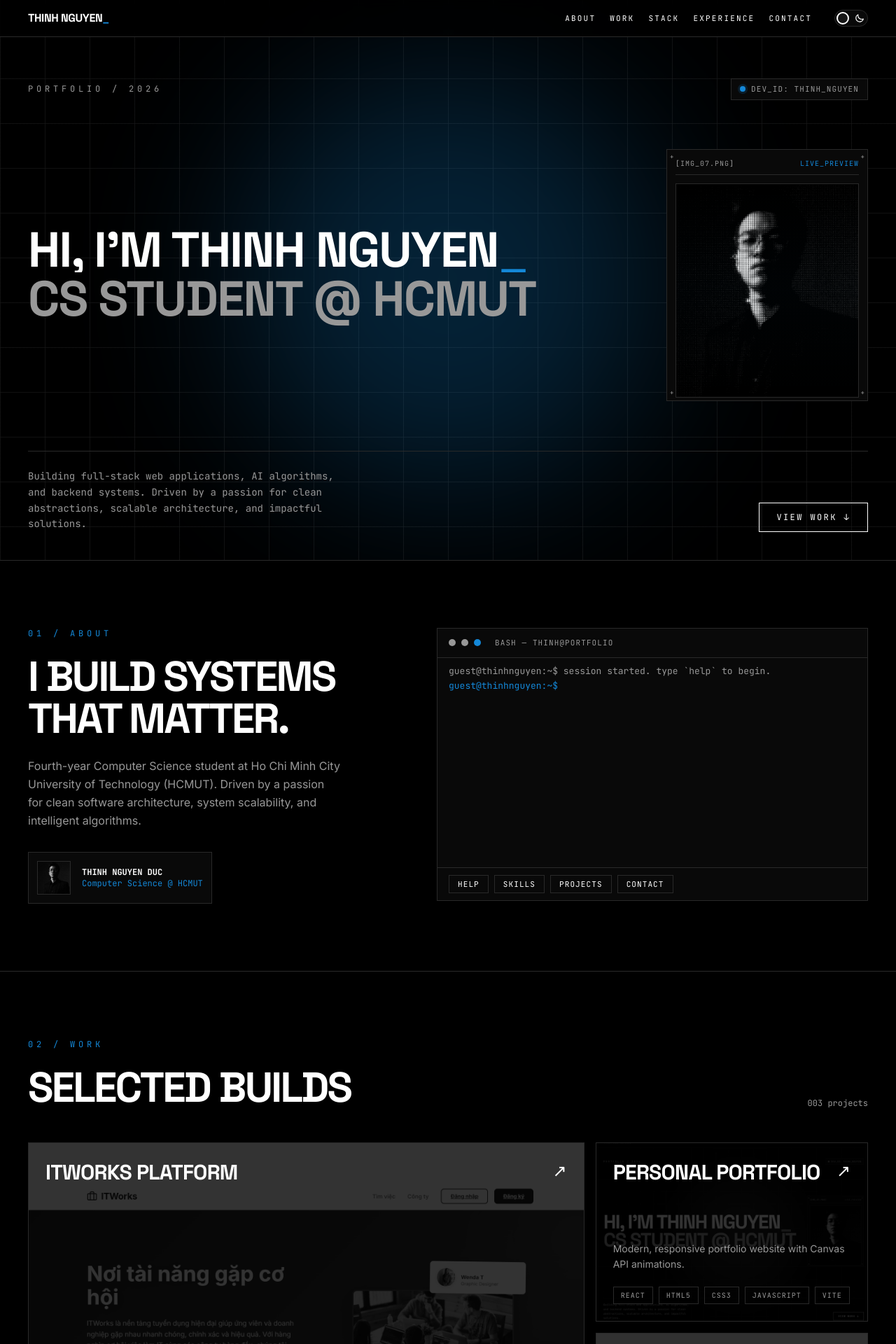
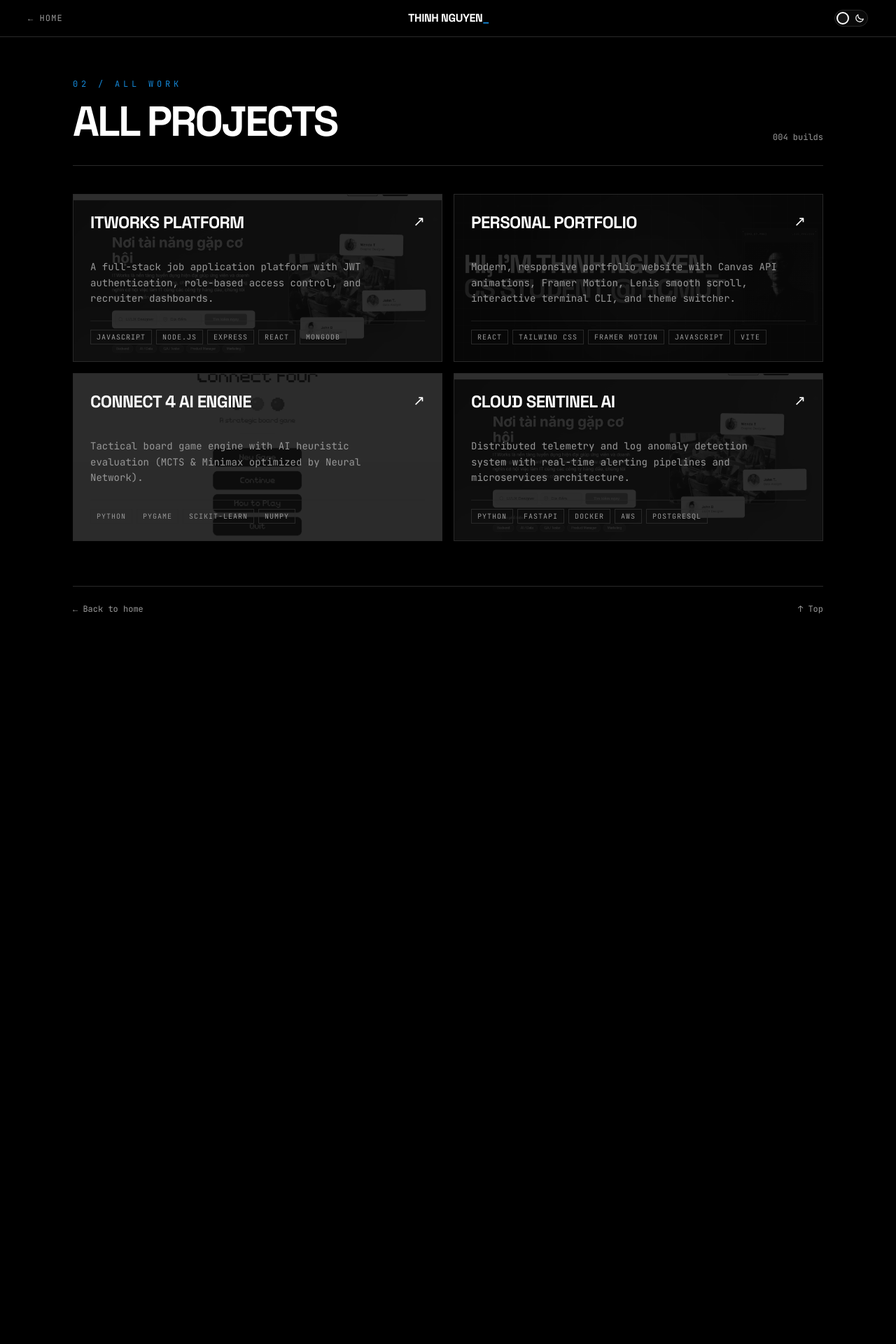
Before and after one commit to Thinkj07/thinh-nguyen-dev, a React (Vite) app: page /projects in a window 1280 px wide. Shown: the top 1920 px of the page at 70% size. After the commit the page ends 958 px from the top, so only its background shows below. Built offline with nearby package versions, Linux system fonts and the light colour scheme.

Commit message:
feat: detail projects page

```diff
--- a/package.json
+++ b/package.json
@@ -17,6 +17,7 @@
     "motion": "^12.43.0",
     "react": "^18.3.1",
     "react-dom": "^18.3.1",
+    "react-router-dom": "^7.18.2",
     "tailwind-merge": "^3.5.0"
   },
   "devDependencies": {
--- a/src/App.jsx
+++ b/src/App.jsx
@@ -1,4 +1,5 @@
-import React from "react";
+import React, { useEffect } from "react";
+import { BrowserRouter, Routes, Route, useLocation, Navigate } from "react-router-dom";
 import { ThemeProvider } from "./lib/ThemeContext";
 import { SmoothScroll } from "./portfolio/SmoothScroll";
 import { CustomCursor } from "./portfolio/CustomCursor";
@@ -9,31 +10,48 @@ import { Projects } from "./portfolio/Projects";
 import { SkillsMarquee } from "./portfolio/SkillsMarquee";
 import { Timeline } from "./portfolio/Timeline";
 import { Contact } from "./portfolio/Contact";
+import { AllProjects } from "./portfolio/AllProjects";
 
 const NAV = [
-  { label: "About", href: "#about" },
-  { label: "Work", href: "#projects" },
-  { label: "Stack", href: "#stack" },
-  { label: "Experience", href: "#experience" },
-  { label: "Contact", href: "#contact" },
+  { label: "About", href: "/#about" },
+  { label: "Work", href: "/#projects" },
+  { label: "Stack", href: "/#stack" },
+  { label: "Experience", href: "/#experience" },
+  { label: "Contact", href: "/#contact" },
 ];
 
-export default function App() {
+function ScrollToTop() {
+  const { pathname } = useLocation();
+
+  useEffect(() => {
+    window.scrollTo({ top: 0, left: 0, behavior: "instant" });
+  }, [pathname]);
+
+  return null;
+}
+
+function HomePage() {
   return (
-    <ThemeProvider>
     <div className="min-h-screen bg-background text-foreground selection:bg-terminal selection:text-background">
       <SmoothScroll />
       <CustomCursor />
 
       {/* Header Navigation */}
       <header className="fixed inset-x-0 top-0 z-50 flex items-center justify-between gap-4 border-b border-border bg-background/80 px-5 py-3.5 backdrop-blur sm:px-10 transition-colors duration-300">
-          <a href="#hero" className="min-w-0 truncate font-display font-bold uppercase tracking-tight text-foreground hover:text-terminal transition-colors">
+        <a
+          href="/#hero"
+          className="min-w-0 truncate font-display font-bold uppercase tracking-tight text-foreground hover:text-terminal transition-colors"
+        >
           THINH NGUYEN<span className="text-terminal">_</span>
         </a>
         <div className="flex items-center gap-4 sm:gap-8">
           <nav className="hidden sm:flex shrink-0 gap-5 font-mono text-[11px] uppercase tracking-[0.2em]">
             {NAV.map((n) => (
-                <a key={n.href} href={n.href} className="hover:text-terminal transition-colors">
+              <a
+                key={n.href}
+                href={n.href}
+                className="hover:text-terminal transition-colors"
+              >
                 {n.label}
               </a>
             ))}
@@ -52,6 +70,20 @@ export default function App() {
         <Contact />
       </main>
     </div>
+  );
+}
+
+export default function App() {
+  return (
+    <ThemeProvider>
+      <BrowserRouter>
+        <ScrollToTop />
+        <Routes>
+          <Route path="/" element={<HomePage />} />
+          <Route path="/projects" element={<AllProjects />} />
+          <Route path="*" element={<Navigate to="/" replace />} />
+        </Routes>
+      </BrowserRouter>
     </ThemeProvider>
   );
 }
--- /dev/null
+++ b/src/data/projects.json
@@ -0,0 +1,42 @@
+[
+  {
+    "id": "itworks",
+    "title": "ITWORKS Platform",
+    "blurb": "A full-stack job application platform with JWT authentication, role-based access control, and recruiter dashboards.",
+    "stack": ["JavaScript", "Node.js", "Express", "React", "MongoDB"],
+    "image": "/assets/img/project-1.png",
+    "github": "https://github.com/Thinkj07/itwork",
+    "demo": "",
+    "span": "md:col-span-2 md:row-span-2"
+  },
+  {
+    "id": "portfolio",
+    "title": "Personal Portfolio",
+    "blurb": "Modern, responsive portfolio website with Canvas API animations, Framer Motion, Lenis smooth scroll, interactive terminal CLI, and theme switcher.",
+    "stack": ["React", "Tailwind CSS", "Framer Motion", "JavaScript", "Vite"],
+    "image": "/assets/img/project-2.png",
+    "github": "https://github.com/Thinkj07/thinh-nguyen-dev",
+    "demo": "",
+    "span": "md:col-span-1"
+  },
+  {
+    "id": "connect4",
+    "title": "Connect 4 AI Engine",
+    "blurb": "Tactical board game engine with AI heuristic evaluation (MCTS & Minimax optimized by Neural Network).",
+    "stack": ["Python", "Pygame", "Scikit-learn", "NumPy"],
+    "image": "/assets/img/project-3.png",
+    "github": "https://github.com/Thinkj07/Connect_4",
+    "demo": "",
+    "span": "md:col-span-1"
+  },
+  {
+    "id": "sample-project",
+    "title": "Cloud Sentinel AI",
+    "blurb": "Distributed telemetry and log anomaly detection system with real-time alerting pipelines and microservices architecture.",
+    "stack": ["Python", "FastAPI", "Docker", "AWS", "PostgreSQL"],
+    "image": "/assets/img/project-1.png",
+    "github": "https://github.com/Thinkj07",
+    "demo": "",
+    "span": "md:col-span-1"
+  }
+]
--- /dev/null
+++ b/src/portfolio/AllProjects.jsx
@@ -0,0 +1,135 @@
+import React from "react";
+import { motion } from "motion/react";
+import { Link } from "react-router-dom";
+import { ThemeToggle } from "./ThemeToggle";
+import { CustomCursor } from "./CustomCursor";
+import { SmoothScroll } from "./SmoothScroll";
+import projectsData from "../data/projects.json";
+
+export function AllProjects() {
+  return (
+    <div className="min-h-screen bg-background text-foreground selection:bg-terminal selection:text-background">
+      <SmoothScroll />
+      <CustomCursor />
+
+      {/* Header Navigation */}
+      <header className="fixed inset-x-0 top-0 z-50 flex items-center justify-between gap-4 border-b border-border bg-background/80 px-5 py-3.5 backdrop-blur sm:px-10 transition-colors duration-300">
+        <Link
+          to="/"
+          className="flex items-center gap-2 font-mono text-xs uppercase tracking-widest text-muted-foreground hover:text-terminal transition-colors cursor-pointer"
+        >
+          <span>←</span>
+          <span>Home</span>
+        </Link>
+
+        <Link
+          to="/"
+          className="min-w-0 truncate font-display font-bold uppercase tracking-tight text-foreground hover:text-terminal transition-colors"
+        >
+          THINH NGUYEN<span className="text-terminal">_</span>
+        </Link>
+
+        <ThemeToggle />
+      </header>
+
+      {/* Main Section */}
+      <main className="px-5 pt-28 pb-20 sm:px-10 max-w-6xl mx-auto">
+        {/* Title Header */}
+        <div className="flex flex-col sm:flex-row sm:items-end justify-between border-b border-border pb-8 gap-4">
+          <div>
+            <p className="font-mono text-xs uppercase tracking-[0.4em] text-terminal">
+              02 / all work
+            </p>
+            <h1 className="display-xl mt-4 text-4xl sm:text-6xl">All projects</h1>
+          </div>
+          <span className="font-mono text-xs text-muted-foreground">
+            {String(projectsData.length).padStart(3, "0")} builds
+          </span>
+        </div>
+
+        {/* Minimal Projects Grid */}
+        <div className="mt-10 grid grid-cols-1 md:grid-cols-2 gap-4">
+          {projectsData.map((p, i) => (
+            <motion.a
+              key={p.id || p.title}
+              href={p.demo || p.github}
+              target="_blank"
+              rel="noopener noreferrer"
+              initial={{ opacity: 0, y: 20 }}
+              animate={{ opacity: 1, y: 0 }}
+              transition={{ duration: 0.4, delay: i * 0.05 }}
+              className="bento-card group flex min-h-[15rem] flex-col justify-between p-6 border border-border bg-card transition-all hover:border-terminal"
+            >
+              {p.image && (
+                <img
+                  src={p.image}
+                  alt={p.title}
+                  aria-hidden
+                  loading="lazy"
+                  className="pointer-events-none absolute inset-0 h-full w-full object-cover opacity-15 grayscale transition-all duration-700 group-hover:scale-105 group-hover:opacity-40"
+                />
+              )}
+
+              <div className="relative flex items-start justify-between gap-4">
+                <h2 className="font-display text-2xl font-bold uppercase tracking-tight text-foreground group-hover:text-terminal transition-colors">
+                  {p.title}
+                </h2>
+                <span className="shrink-0 text-xl transition-transform duration-300 group-hover:-translate-y-0.5 group-hover:translate-x-0.5 group-hover:text-terminal">
+                  ↗
+                </span>
+              </div>
+
+              <div className="relative mt-8">
+                <p className="max-w-md font-mono text-sm leading-relaxed text-muted-foreground">
+                  {p.blurb}
+                </p>
+
+                <div className="mt-5 flex flex-wrap items-center justify-between gap-3 pt-3 border-t border-border/60">
+                  <div className="flex flex-wrap gap-1.5">
+                    {p.stack?.map((s) => (
+                      <span
+                        key={s}
+                        className="border border-border px-2 py-0.5 font-mono text-[10px] uppercase tracking-widest text-muted-foreground"
+                      >
+                        {s}
+                      </span>
+                    ))}
+                  </div>
+
+                  {p.github && p.demo && (
+                    <a
+                      href={p.github}
+                      target="_blank"
+                      rel="noopener noreferrer"
+                      onClick={(e) => e.stopPropagation()}
+                      className="font-mono text-[11px] uppercase tracking-wider text-muted-foreground hover:text-terminal underline underline-offset-4"
+                    >
+                      source ↗
+                    </a>
+                  )}
+                </div>
+              </div>
+            </motion.a>
+          ))}
+        </div>
+
+        {/* Minimal Footer */}
+        <div className="mt-16 border-t border-border pt-6 flex items-center justify-between font-mono text-xs text-muted-foreground">
+          <Link to="/" className="hover:text-terminal transition-colors">
+            ← Back to home
+          </Link>
+          <a
+            href="#top"
+            onClick={(e) => {
+              e.preventDefault();
+              window.scrollTo({ top: 0, behavior: "smooth" });
+            }}
+            className="hover:text-terminal transition-colors"
+          >
+            ↑ Top
+          </a>
+        </div>
+      </main>
+    </div>
+  );
+}
--- a/src/portfolio/Projects.jsx
+++ b/src/portfolio/Projects.jsx
@@ -1,37 +1,11 @@
 import { motion } from "motion/react";
-import project1 from "/assets/img/project-1.png";
-import project2 from "/assets/img/project-2.png";
-import project3 from "/assets/img/project-3.png";
-
-const PROJECTS = [
-  {
-    title: "ITWORKS Platform",
-    blurb:
-      "A full-stack job application platform with JWT authentication, role-based access control,...",
-    stack: ["JavaScript", "Node.js", "Express", "React", "MongoDB"],
-    image: project1,
-    github: "https://github.com/Thinkj07/itwork",
-    span: "md:col-span-2 md:row-span-2",
-  },
-  {
-    title: "Personal Portfolio",
-    blurb: "Modern, responsive portfolio website with Canvas API animations.",
-    stack: ["React", "HTML5", "CSS3", "JavaScript", "Vite"],
-    image: project2,
-    github: "https://github.com/Thinkj07/thinh-nguyen-dev",
-    span: "md:col-span-1",
-  },
-  {
-    title: "Connect 4 AI Engine",
-    blurb: "Tactical board game with AI (MCTS & Minimax optimized by Neural Network).",
-    stack: ["Python", "Pygame", "Scikit-learn"],
-    image: project3,
-    github: "https://github.com/Thinkj07/Connect_4",
-    span: "md:col-span-1",
-  },
-];
+import { Link } from "react-router-dom";
+import projectsData from "../data/projects.json";
 
 export function Projects() {
+  // Always display the first 3 projects on the home page
+  const featuredProjects = projectsData.slice(0, 3);
+
   return (
     <section id="projects" className="border-t border-border px-5 py-24 sm:px-10">
       <div className="grid grid-cols-[minmax(0,1fr)_auto] items-end gap-4 sm:flex sm:justify-between">
@@ -39,13 +13,16 @@ export function Projects() {
           <p className="font-mono text-xs uppercase tracking-[0.4em] text-terminal">02 / work</p>
           <h2 className="display-xl mt-6 text-4xl sm:text-6xl">Selected builds</h2>
         </div>
-        <span className="shrink-0 font-mono text-xs text-muted-foreground">003 projects</span>
+        <span className="shrink-0 font-mono text-xs text-muted-foreground">
+          {String(featuredProjects.length).padStart(3, "0")} / {String(projectsData.length).padStart(3, "0")} projects
+        </span>
       </div>
 
+      {/* 3 Featured Projects Bento Grid */}
       <div className="mt-12 grid gap-4 md:grid-cols-3 md:grid-rows-2">
-        {PROJECTS.map((p, i) => (
+        {featuredProjects.map((p, i) => (
           <motion.a
-            key={p.title}
+            key={p.id || p.title}
             href={p.github}
             target="_blank"
             rel="noopener noreferrer"
@@ -53,8 +30,9 @@ export function Projects() {
             whileInView={{ opacity: 1, y: 0 }}
             viewport={{ once: true, margin: "-80px" }}
             transition={{ duration: 0.6, delay: i * 0.08, ease: [0.16, 1, 0.3, 1] }}
-            className={`bento-card group flex min-h-[16rem] flex-col justify-between p-6 ${p.span}`}
+            className={`bento-card group flex min-h-[16rem] flex-col justify-between p-6 ${p.span || "md:col-span-1"}`}
           >
+            {p.image && (
               <img
                 src={p.image}
                 alt={p.title}
@@ -62,6 +40,7 @@ export function Projects() {
                 loading="lazy"
                 className="pointer-events-none absolute inset-0 h-full w-full object-cover opacity-20 grayscale transition-all duration-700 group-hover:scale-105 group-hover:opacity-50"
               />
+            )}
             <div className="relative flex items-start justify-between gap-4">
               <h3 className="font-display text-2xl font-bold uppercase tracking-tight sm:text-3xl">
                 {p.title}
@@ -86,6 +65,17 @@ export function Projects() {
           </motion.a>
         ))}
       </div>
+
+      {/* "See More" Button to /projects */}
+      <div className="mt-10 flex justify-center sm:justify-end">
+        <Link
+          to="/projects"
+          className="group inline-flex items-center gap-3 border border-border bg-card/80 px-6 py-3.5 font-mono text-xs uppercase tracking-[0.2em] backdrop-blur transition-all duration-300 hover:border-terminal hover:text-terminal cursor-pointer select-none"
+        >
+          <span>See all projects [{String(projectsData.length).padStart(2, "0")}]</span>
+          <span className="transition-transform duration-300 group-hover:translate-x-1">→</span>
+        </Link>
+      </div>
     </section>
   );
 }
--- a/src/portfolio/TerminalBio.jsx
+++ b/src/portfolio/TerminalBio.jsx
@@ -22,7 +22,7 @@ const COMMANDS = {
   projects: [
     "1. ITWORKS            [MERN Stack, JWT Auth, Role-Based Access]",
     "2. PERSONAL PORTFOLIO [React, Vite, Lenis, Framer Motion, Canvas]",
-    "3. CONNECT 4 AI       [Python, Pygame, MCTS & Neural Net Optimization]",
+    "3. CONNECT 4 GAME     [Python, Pygame, MCTS & Neural Net Optimization]",
   ],
   contact: [
     "email    : cbl.thinhnguyen@gmail.com",
```
Also changed, not shown: 2 other files (tests, documents, lock files or other folders). Lines whose indentation alone changed are shown as unchanged.
